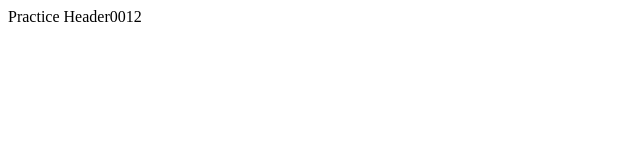
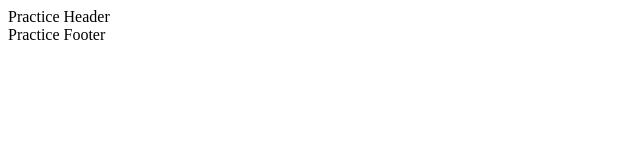
Before and after one commit to zono1214/git-practice, a plain HTML site: page index.html in a window 1280 px wide. Shown: the whole page, without its empty margins (0-640 px from the left). Drawn offline with Linux system fonts and the light colour scheme.

Commit message:
headerの文字から0012を削除・footerを追加した。

```diff
--- a/index.html
+++ b/index.html
@@ -8,7 +8,8 @@
 </head>
 <body>
   <div id="wrap">
-    <header>Practice Header0012</header>
+    <header>Practice Header</header>
   </div>
+  <footer>Practice Footer</footer>
 </body>
 </html>
```
